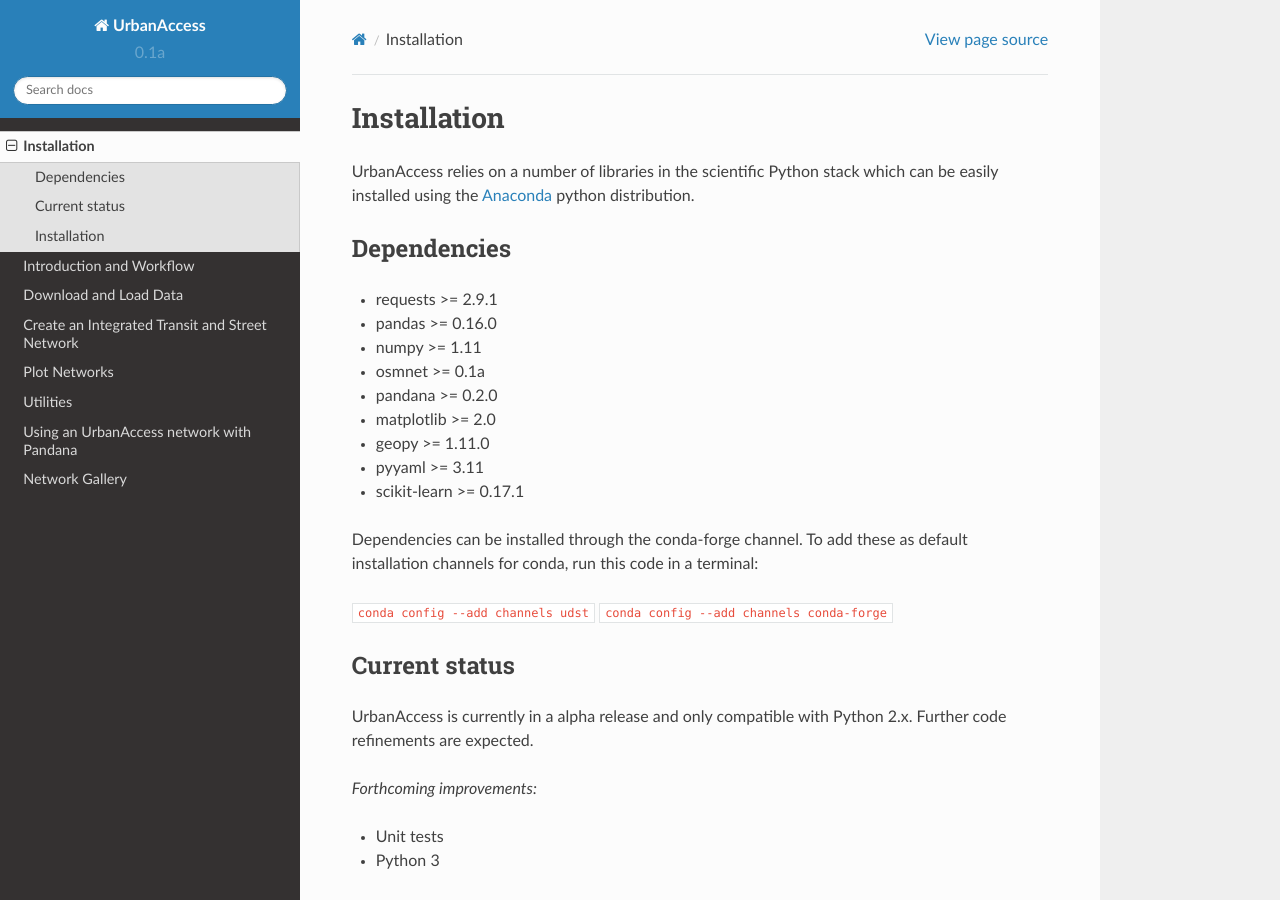
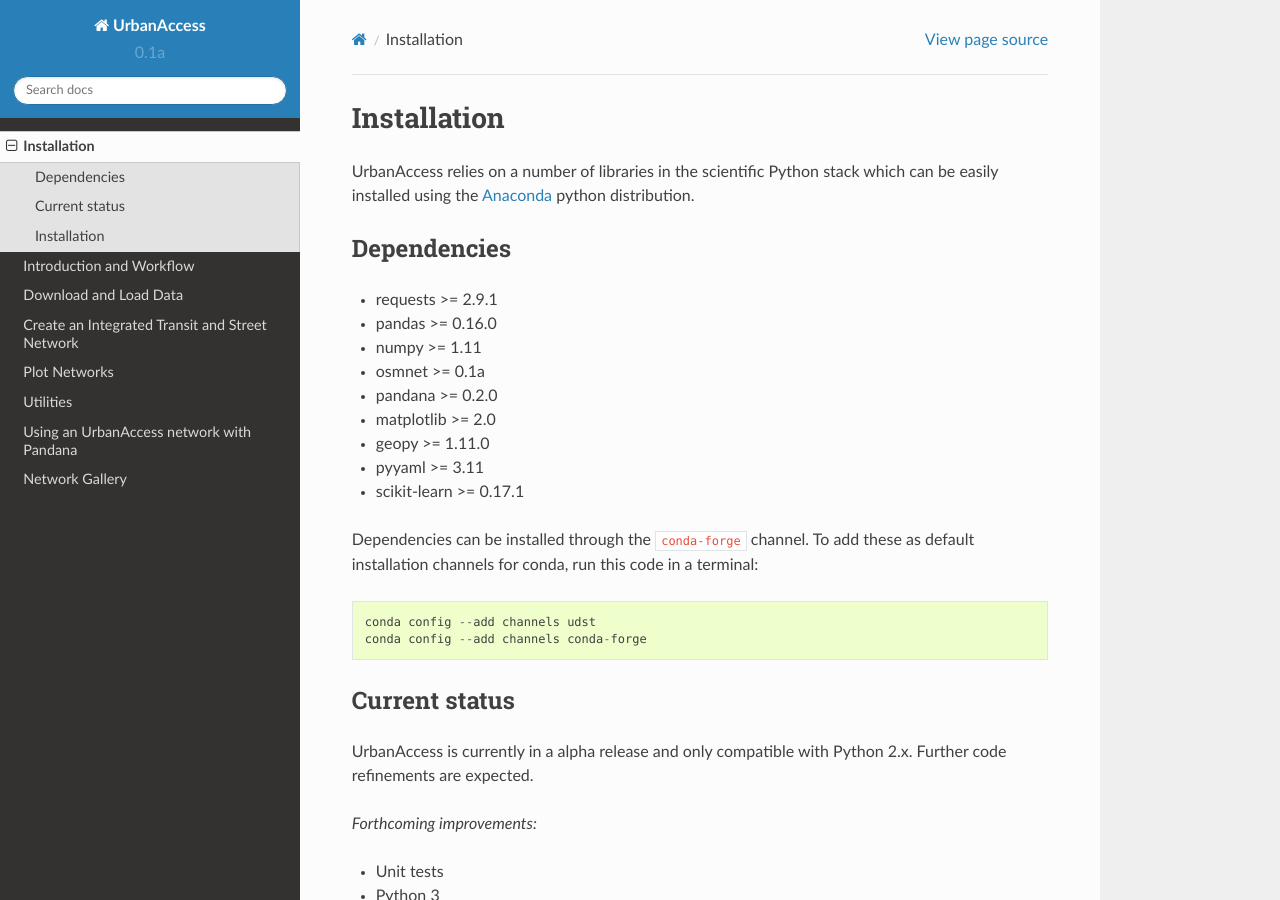
Before and after one commit to UDST/urbanaccess, a Sphinx documentation site: the page built from docs/source/installation.rst, in a window 1280 px wide and 900 px high. Built offline with Sphinx 7.4.7 and the Read the Docs theme 2.0.0, drawn with Linux system fonts in a browser that asks for light colours.

```diff
--- a/docs/source/gallery.rst
+++ b/docs/source/gallery.rst
@@ -21,6 +21,7 @@ Here are some examples of GTFS and OSM networks that have been created using Urb
 |uk_rail|
 *Rail network for Scotland, Wales and England*
 
+If you have interesting examples and would like us to share them here please contact us.
 
 .. |oakland| image:: _images/travel_time_net.png
 	:scale: 80%
--- a/docs/source/installation.rst
+++ b/docs/source/installation.rst
@@ -16,10 +16,10 @@ Dependencies
 * pyyaml >= 3.11
 * scikit-learn >= 0.17.1
 
-Dependencies can be installed through the conda-forge channel. To add these as default installation channels for conda, run this code in a terminal:
+Dependencies can be installed through the ``conda-forge`` channel. To add these as default installation channels for conda, run this code in a terminal::
 
-``conda config --add channels udst``
-``conda config --add channels conda-forge``
+    conda config --add channels udst
+    conda config --add channels conda-forge
 
 Current status
 ~~~~~~~~~~~~~~~~~~
--- a/docs/source/pandana.rst
+++ b/docs/source/pandana.rst
@@ -31,6 +31,10 @@ Running an aggregation query using a total number of jobs variable for a travel
 
     jobs_45 = transit_ped_net.aggregate(45, type='sum', decay='linear', name='jobs')
 
+Running a nearest POI query to parks with a travel time threshold of 45 minutes::
+
+    nearest_parks = transit_ped_net.nearest_pois(distance=45, category="parks", num_pois=2, max_distance=0)
+
 Examples of Pandana results using an UrbanAccess network
 ~~~~~~~~~~~~~~~~~~~~~~~~~~~~~~~~~~~~~~~~~~~~~~~~~~~~~~~~~
 
```
